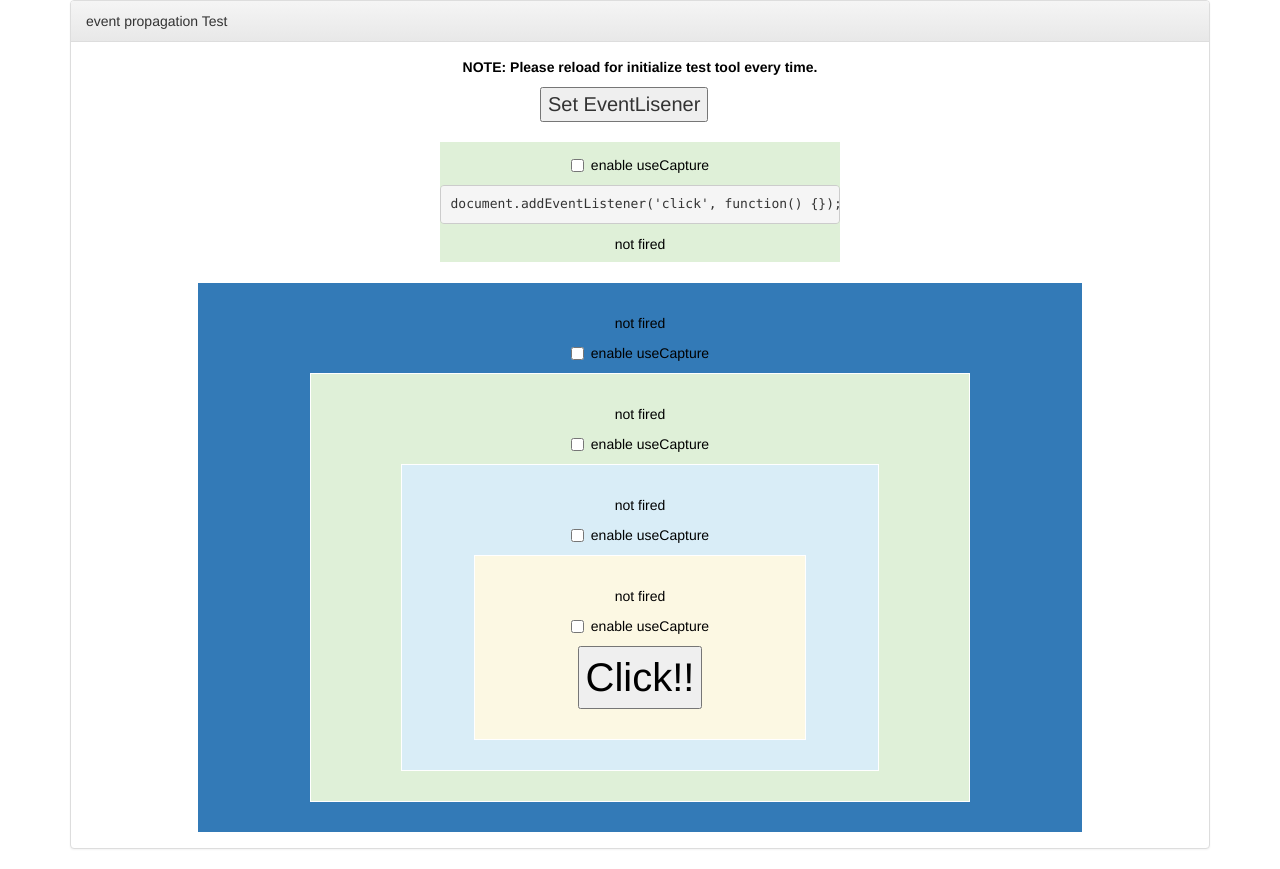
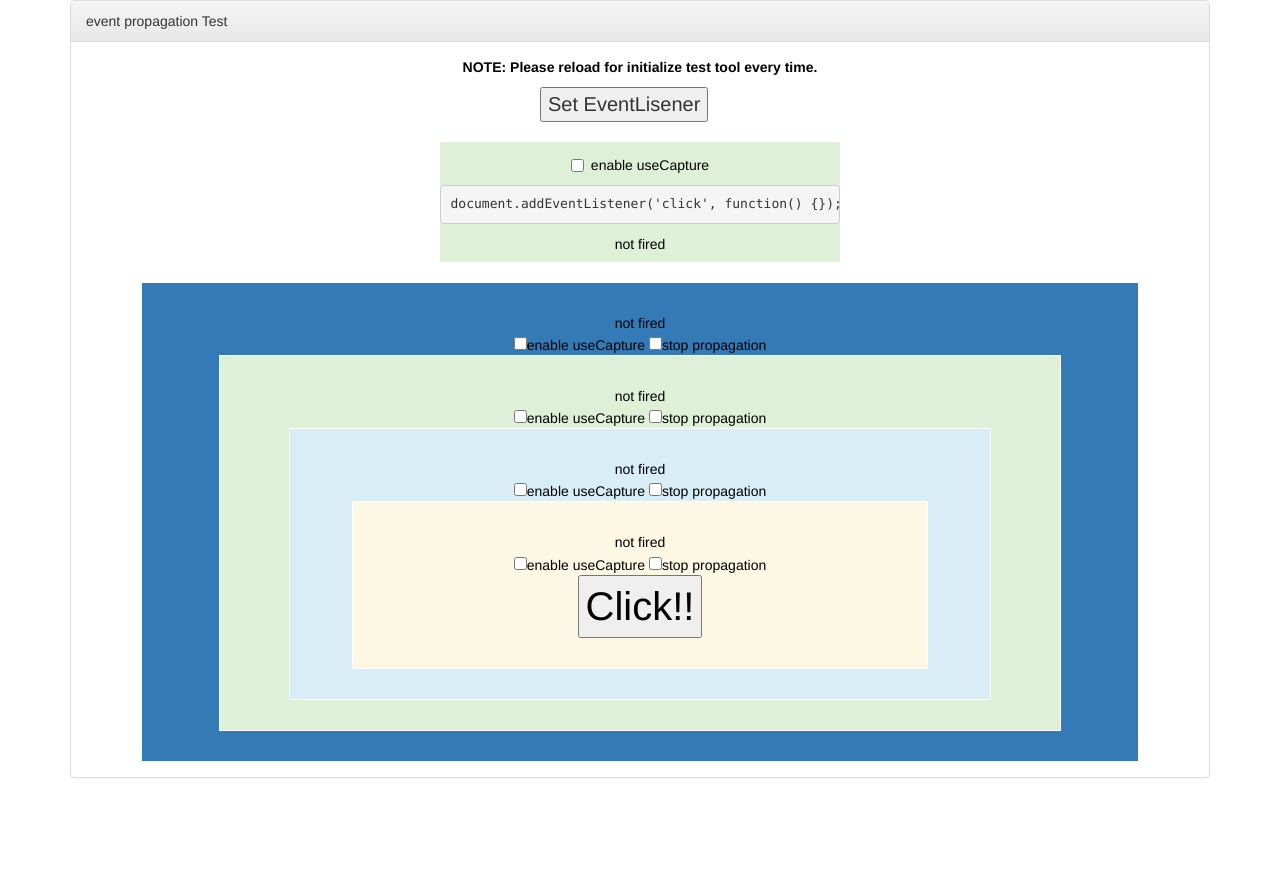
Before and after one commit to yunbow/sample-javascript-api, a plain HTML site: page event_propagation/index.html in a window 1280 px wide. After the commit the page ends 800 px from the top, so only its background shows below. Drawn offline with Linux system fonts and the light colour scheme.

Commit message:
stopPropagationを設定出来るよう修正

```diff
--- a/event_propagation/css/index.css
+++ b/event_propagation/css/index.css
@@ -21,7 +21,7 @@ html {
 }
 
 .box {
-    width: 80%;
+    width: 90%;
     height: 70%;
     margin: auto;
     border: solid 1px;
--- a/event_propagation/index.html
+++ b/event_propagation/index.html
@@ -31,10 +31,30 @@
             <span>not fired</span>
           </div>
 
-          <div class="box bg-primary"><span>not fired</span><div class="checkbox"><label><input type="checkbox" name="useCapture0">enable useCapture</label></div>
-            <div class="box bg-success"><span>not fired</span><div class="checkbox"><label><input type="checkbox" name="useCapture1">enable useCapture</label></div>
-              <div class="box bg-info"><span>not fired</span><div class="checkbox"><label><input type="checkbox" name="useCapture2">enable useCapture</label></div>
-                <div class="box bg-warning"><span>not fired</span><div class="checkbox"><label><input type="checkbox" name="useCapture3">enable useCapture</label></div>
+          <div class="box bg-primary">
+            <span>not fired</span>
+            <div class="form-inline">
+              <div class="checkbox"><label><input type="checkbox" name="useCapture0">enable useCapture</label></div>
+              <div class="checkbox"><label><input type="checkbox" name="stopPropagation0">stop propagation</label></div>
+            </div>
+            <div class="box bg-success">
+              <span>not fired</span>
+              <div class="form-inline">
+                <div class="checkbox"><label><input type="checkbox" name="useCapture1">enable useCapture</label></div>
+                <div class="checkbox"><label><input type="checkbox" name="stopPropagation1">stop propagation</label></div>
+              </div>
+              <div class="box bg-info">
+                <span>not fired</span>
+                <div class="form-inline">
+                  <div class="checkbox"><label><input type="checkbox" name="useCapture2">enable useCapture</label></div>
+                  <div class="checkbox"><label><input type="checkbox" name="stopPropagation2">stop propagation</label></div>
+                </div>
+                <div class="box bg-warning">
+                  <span>not fired</span>
+                  <div class="form-inline">
+                    <div class="checkbox"><label><input type="checkbox" name="useCapture3">enable useCapture</label></div>
+                    <div class="checkbox"><label><input type="checkbox" name="stopPropagation3">stop propagation</label></div>
+                  </div>
                   <button id="fire">Click!!</button>
                 </div>
               </div>
--- a/event_propagation/js/index.js
+++ b/event_propagation/js/index.js
@@ -9,8 +9,12 @@
 			const boxes = document.querySelectorAll('.box');
 			for (let i = 0; i < boxes.length; i++) {
 				const isEnableUseCapture = $("[name=useCapture" + i + "]").prop("checked");
-				boxes[i].addEventListener('click', function() {
+				const isStopPropagation = $("[name=stopPropagation" + i + "]").prop("checked");
+				boxes[i].addEventListener('click', function(e) {
 					boxes[i].children[0].innerText = counter++;
+					if (isStopPropagation) {
+						e.stopPropagation();
+					}
 				}, isEnableUseCapture);
 			}
 
```
